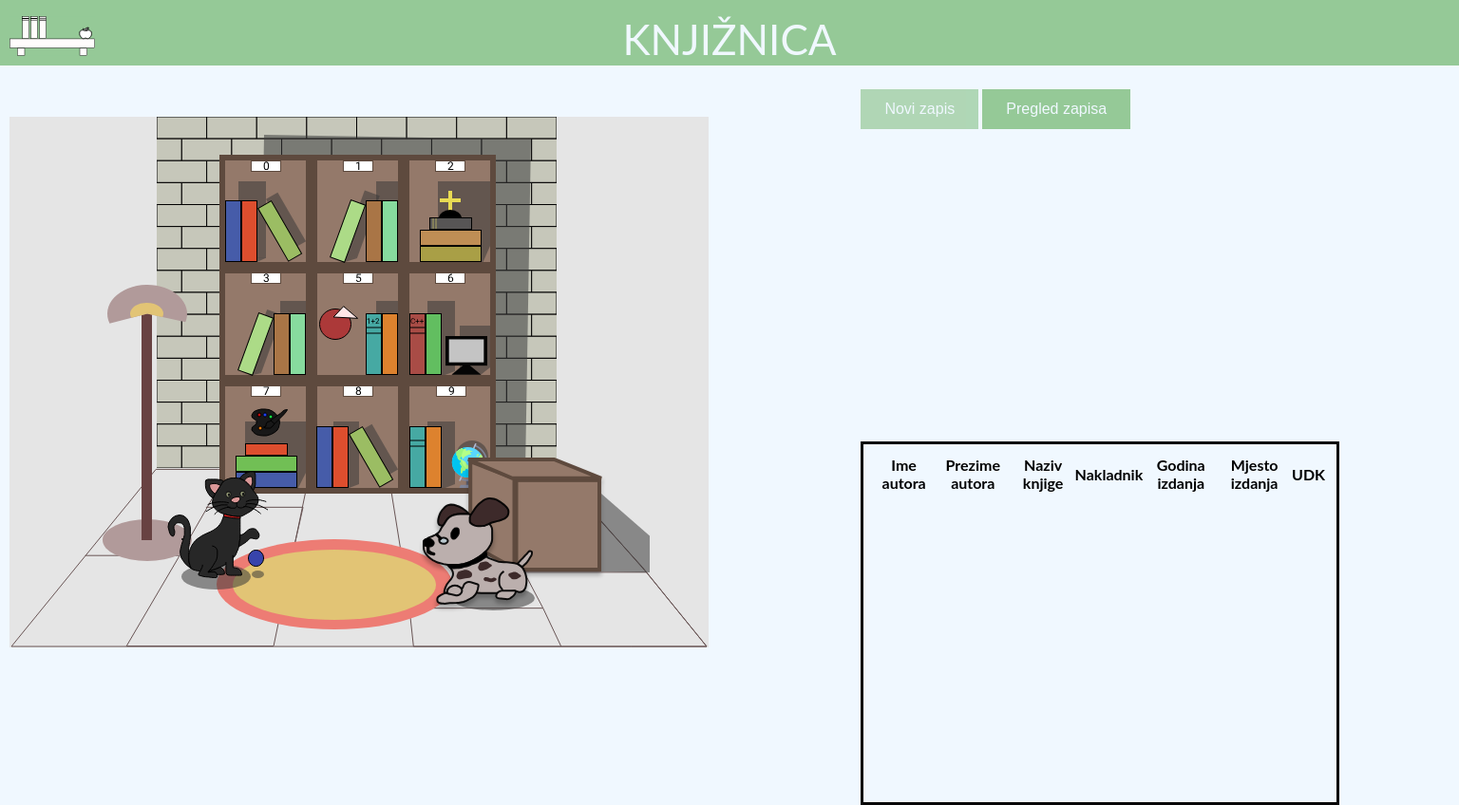
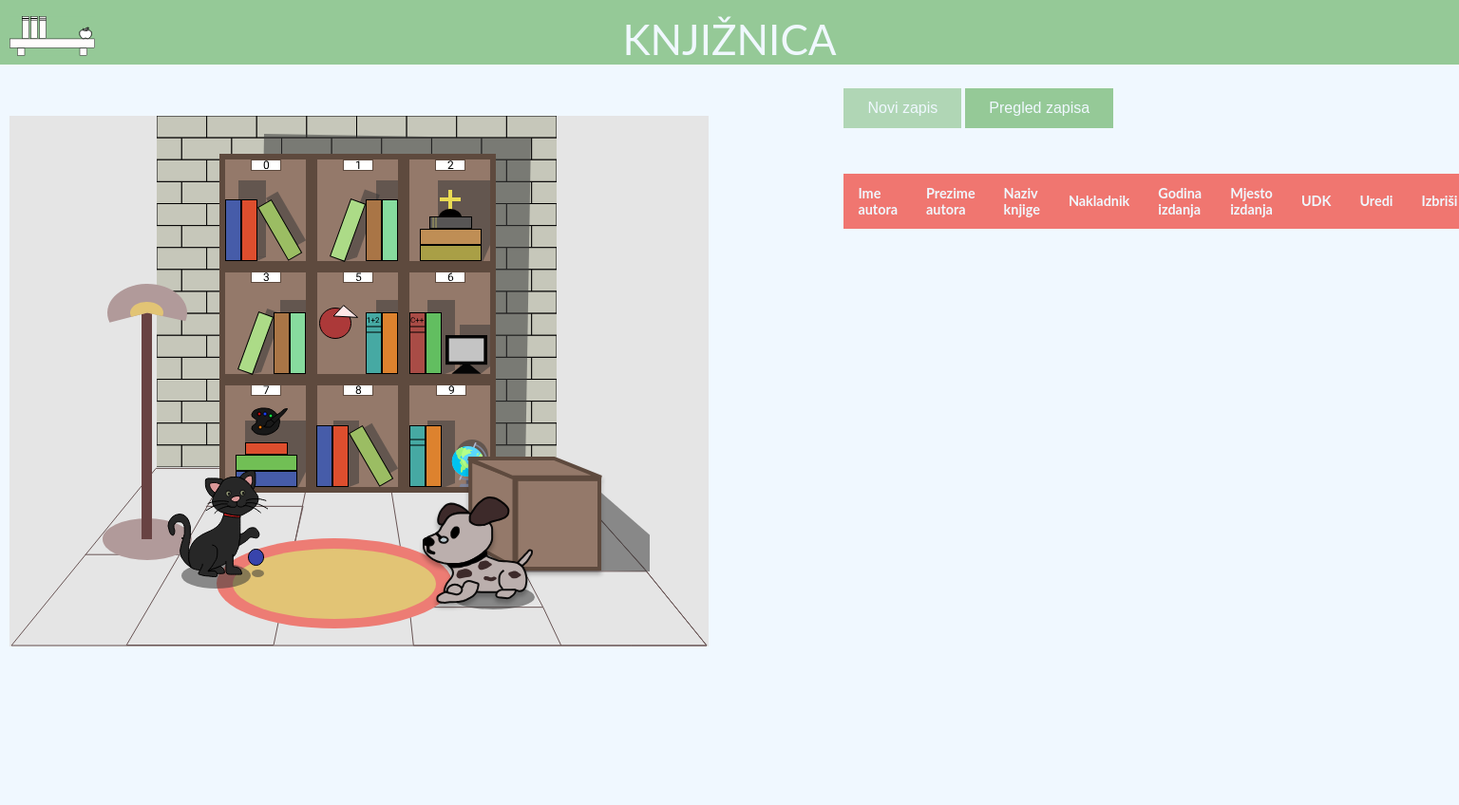
Before and after one commit to TMEMark/SVG-library-page, a plain HTML site: page index.html in a window 1536 px wide. Both pictures are taken after a click on the button "Pregled zapisa". Shown: the whole page at 95% size. Drawn offline with nearby package versions, Linux system fonts and the light colour scheme.

Commit message:
Uređena tablica

```diff
--- a/index.html
+++ b/index.html
@@ -4,6 +4,7 @@
     <meta charset="UTF-8" />
     <meta http-equiv="X-UA-Compatible" content="IE=edge" />
     <meta name="viewport" content="width=device-width, initial-scale=1.0" />
+    <script src="https://kit.fontawesome.com/464e80c499.js" crossorigin="anonymous"></script>
     <script type="text/javascript" src="http://code.jQuery.com/jQuery-1.7.2.min.js"></script>
     <link rel="stylesheet" href="style.css">
     <title>Knjižnica</title>
@@ -597,7 +598,7 @@
                 </form>
             </div>
             <div class="info" id="booklist">
-                <table>
+                <table class="tablica">
                     <thead>
                         <tr>
                             <th>Ime autora</th>
@@ -607,6 +608,8 @@
                             <th>Godina izdanja</th>
                             <th>Mjesto izdanja</th>
                             <th>UDK</th>
+                            <th>Uredi</th>
+                            <th>Izbriši</th>
                         </tr>
                     </thead>
                     <tbody id="tblBooks">
--- a/script.js
+++ b/script.js
@@ -52,8 +52,8 @@ class UI {
     <td>${book.knj_god_izd}</td>
     <td>${book.knj_mj_izd}</td>
     <td>${book.knj_udk}</td>
+    <td><a href="#" class="upd_btn">U</a></td>
     <td><a href="#" class="del_btn">X</a></td>
-    <td><a href="#" class="upd_btn">U</a></td>
     `;
 
     list.appendChild(row);
@@ -150,15 +150,15 @@ document.querySelector('#form_upis').addEventListener('submit', (e) => {
       UI.clearFields();
 });
 
+//Event: Update a Book
+
+
 // Event: Remove a Book
 document.querySelector('#tblBooks').addEventListener('click', (e) => {
-//Remove book from UI
-UI.deleteBook(e.target);
+  //Remove book from UI
+  UI.deleteBook(e.target);
 
-//Remove book from storage
-store.removeBook(e.target.parentElement.previousElementSibling.textContent);
+  //Remove book from storage
+  store.removeBook(e.target.parentElement.previousElementSibling.previousElementSibling.textContent);
 
 });
-
-
-//Event: Update a Book
--- a/style.css
+++ b/style.css
@@ -12,7 +12,7 @@
     .grid {
         display: grid;
         grid-template-columns: 1fr 1fr 1fr 1fr;
-        grid-template-rows: 2fr 22fr;
+        grid-template-rows: 1.8fr 20fr;
         grid-gap: 25px;
         grid-template-areas:
         "nav_bar nav_bar nav_bar nav_bar"
@@ -57,7 +57,8 @@
     .crud {
         grid-area: crud;
         display: grid;
-        grid-template-columns: 1fr 4fr 1fr;
+        grid-template-columns: 1fr 5fr 1fr;
+        grid-template-rows: 0.1fr 0.1fr 0fr;
     }
 
     .navigacija {
@@ -103,7 +104,7 @@
         transition: 0.5s;
     }
 
-    .upis, .info{
+    .upis {
         grid-column: 2;
         border-style: solid;
         border-color: rgb(7, 7, 7);
@@ -113,6 +114,11 @@
     .info {
         display: none;
     }
+
+    .info {
+        grid-column: 2;
+    }
+
     .upis p{
         font-size: 24px;
         margin-bottom: 30px;
@@ -172,7 +178,7 @@
         background:
             linear-gradient(90deg, rgb(241, 64, 52), rgb(241, 64, 52)) center bottom/0 2px no-repeat,
             linear-gradient(90deg, rgb(149,201,151), rgb(149,201,151)) center bottom/100% 2px no-repeat,
-            linear-gradient(90deg, #fafafa, #fafafa) left bottom/100% 2px no-repeat;
+            linear-gradient(90deg, aliceblue, aliceblue) left bottom/100% 2px no-repeat;
         transition: background-size 5s ease;
     }
 
@@ -202,7 +208,7 @@
 
     /* input field animacija kraj */
 
-}
+
 
     .ime {
         padding-bottom: 20px;
@@ -228,3 +234,49 @@
     .udk {
         padding-bottom: 20px;
     }
+
+    /* tablica */
+
+    .tablica {
+        border-collapse: collapse;
+        margin: 25px 0;
+        font-size: 0.9em;
+        min-width: 400px;
+    }
+
+    .tablica thead tr {
+        background-color: rgb(241, 64, 52);
+        opacity: 0.7;
+        color: aliceblue;
+        text-align: left;
+    }
+
+    .tablica th,
+    .tablica td {
+        padding: 12px 15px;
+    }
+
+    .tablica tbody tr {
+        border-bottom: 1px solid aliceblue;
+    }
+
+    .tablica tbody tr:nth-of-type(even) {
+        background-color: aliceblue;
+    }
+
+    .tablica tbody tr:last-of-type {
+        border-bottom: 2px solid rgb(241, 64, 52);
+    }
+
+    .tablica tbody tr.active-row {
+        font-weight: bold;
+        color: rgb(241, 64, 52);
+    }
+
+    /* ikonice */
+
+    i {
+        color: red;
+        cursor: pointer;
+    }
+}
```
Lines whose indentation alone changed are shown as unchanged.
